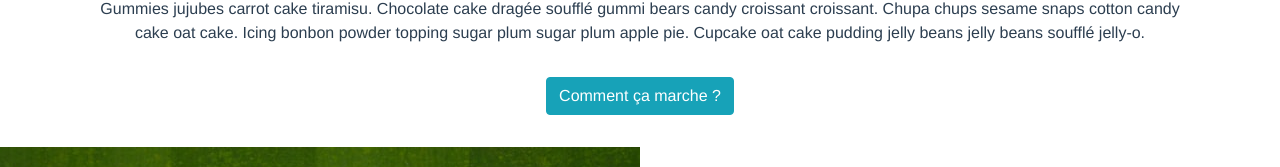
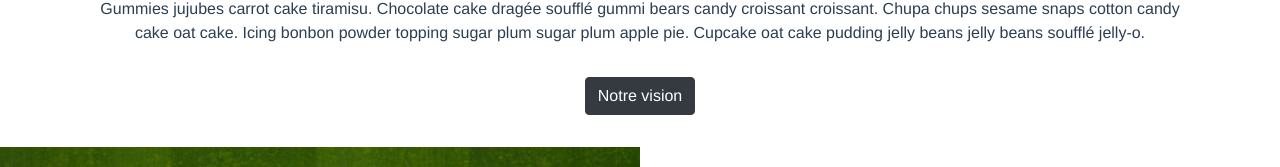
Before and after one commit to chmullerweb/beyond, a Vue app in the folder beyond_rh/: page /landing in a window 1280 px wide. Shown: the part 592-759 px from the top of the page. Built offline with nearby package versions, Linux system fonts and the light colour scheme.

Commit message:
card bouton ok

```diff
--- a/beyond_rh/src/components/CardConcept.vue
+++ b/beyond_rh/src/components/CardConcept.vue
@@ -8,7 +8,6 @@
             <h2 class="claimConcept"><slot name="claimConcept">Analysez les soft skills</slot></h2>
             <p class="container"><slot name="claimConceptText">Marshmallow soufflé cake gingerbread pie chocolate bar. Marshmallow caramels candy canes toffee gummi bears tootsie roll. Fruitcake cheesecake caramels cotton candy marshmallow halvah croissant.</slot></p>
 
-*
             <router-link to="/concept">
               <Bouton btnDark btn>En savoir plus </Bouton>
            </router-link>
--- a/beyond_rh/src/components/CardTitle.vue
+++ b/beyond_rh/src/components/CardTitle.vue
@@ -4,7 +4,9 @@
             <div class="col">
             <h1 class="claim"><slot name="claimTitle">Recrutez autrement, Recrutez sportivement</slot></h1>
             <p class="container"><slot name="claimTxt">Gummies jujubes carrot cake tiramisu. Chocolate cake dragée soufflé gummi bears candy croissant croissant. Chupa chups sesame snaps cotton candy cake oat cake. Icing bonbon powder topping sugar plum sugar plum apple pie. Cupcake oat cake pudding jelly beans jelly beans soufflé jelly-o.</slot></p>
-            <Bouton btn btnInfo><slot name="txtButton">Comment ça marche ?</slot></Bouton>
+            <router-link to="/concept">
+              <Bouton btnDark btn>Notre vision</Bouton>
+           </router-link>
             </div>
         </div>
     </div>
```
